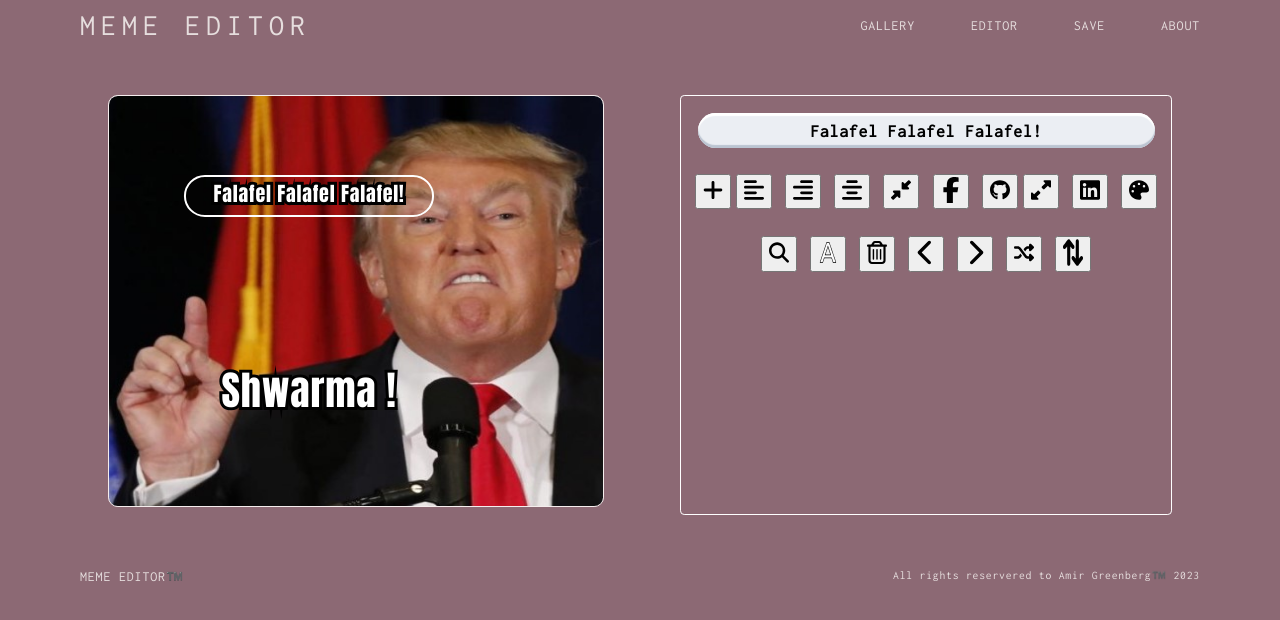
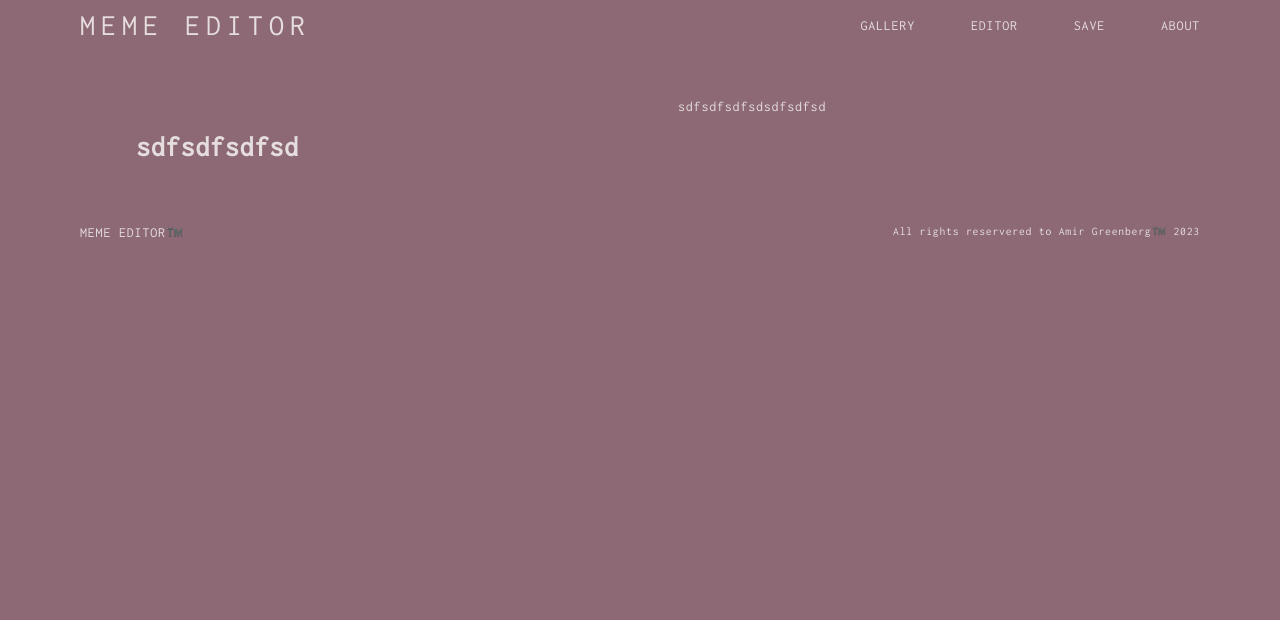
Before and after one commit to AmirGreenberg/Delivery1---Wednesday-2100, a plain HTML site: page index.html in a window 1280 px wide. Both pictures are taken after a click on the link "GALLERY". Drawn offline with Linux system fonts and the light colour scheme; no server answers.

Commit message:
submittion-Thursday-2000

```diff
--- a/index.html
+++ b/index.html
@@ -17,8 +17,8 @@
     <div class="logo">MEME EDITOR</div>
     <nav class="main-nav flex align-center">
       <ul class="main-nav-list  flex clean-list">
-        <li class="flex "><a onclick="onUploadImg()">Gallery</a></li>
-        <li class="flex "><a class="btn" onclick="downloadImg(this)" download="my-img.jpg">Editor</a></li>
+        <li class="flex "><a onclick="onSwitchPage(this)" id="toGallery">Gallery</a></li>
+        <li class="flex "><a onclick="onSwitchPage(this)" id="toGallery">Editor</a></li>
         <li class="flex "><a class="btn" onclick="onInit()">Save</a></li>
         <li class="flex "><a class="btn" onclick="onInit()">About</a></li>
       </ul>
@@ -26,8 +26,7 @@
     <button class="btn-toggle-menu" onclick="toggleMenu()">☰</button>
   </header>
 
-  <main class="main-content card-layout">
-
+  <main class="page-editor curr-page main-content card-layout">
 
     <section class="canvas-container card">
       <canvas width="400" height="400"></canvas>
@@ -77,6 +76,13 @@
 
   </main>
 
+  <main class="hidden page-gallery main-content card-layout">
+    <h1>sdfsdfsdfsd</h1>
+    <div>
+      sdfsdfsdfsdsdfsdfsd
+    </div>
+  </main>
+
 
   <footer class="flex space-between">
     <div>MEME EDITOR™️ </div>
--- a/js/meme-controller.js
+++ b/js/meme-controller.js
@@ -145,3 +145,32 @@ function getEvPos(ev) {
     }
     return pos
 }
+
+function onSwitchPage(page) {
+    // managePages(page)
+    var elPrevPage = document.querySelector('.curr-page')
+    elPrevPage.classList.toggle('hidden')
+    elPrevPage.classList.toggle('curr-page')
+    var nextPage = page.id
+    managePages(nextPage)
+}
+
+function managePages(destination) {
+    switch (destination) {
+        case 'toGallery':
+            var elNextPage = document.querySelector('.page-gallery')
+            elNextPage.classList.toggle('hidden')
+            elNextPage.classList.toggle('curr-page')
+            gCurrPage = '.page-gallery'
+            break
+
+        case 'toEditor':
+            var elNextPage = document.querySelector('.page-editor')
+            elNextPage.classList.toggle('hidden')
+            elNextPage.classList.toggle('curr-page')
+            break
+
+        default:
+            break
+    }
+}
--- a/js/services/meme.service.js
+++ b/js/services/meme.service.js
@@ -8,8 +8,10 @@ let gElCanvasContainer
 let gElTextContainer
 let gCtx
 let gStartPos
+let gCurrPage
 var gCurrImg
 var gSelectedLine
+
 
 gElTextContainer = document.querySelector('.text-container')
 gElCanvas = document.querySelector('canvas')
--- a/styles/basics/base.css
+++ b/styles/basics/base.css
@@ -19,3 +19,7 @@ body {
 a {
     cursor: pointer;
 }
+
+.hidden{
+    display: none !important;
+}
```
